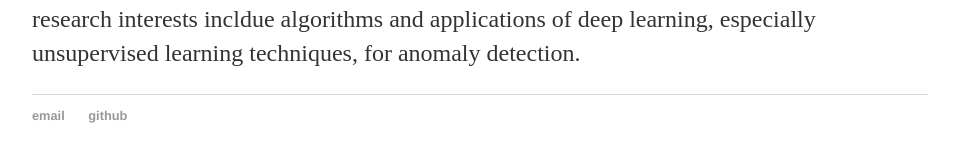
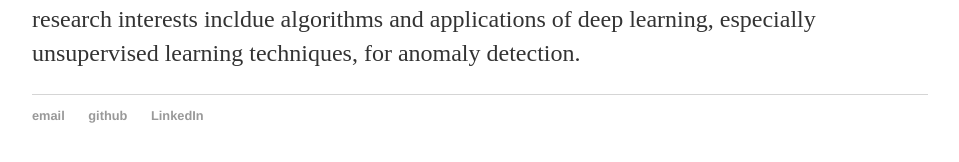
Before and after one commit to agoodge/agoodge.github.io, a Jekyll site: the page built from index.html, in a window 1280 px wide. Shown: the part 548-710 px from the top of the page, without its empty margins (160-1119 px from the left). Built offline with Jekyll 4.4.1, drawn with Linux system fonts in a browser that asks for light colours.

Commit message:
Update default.html

```diff
--- a/_layouts/default.html
+++ b/_layouts/default.html
@@ -23,6 +23,7 @@
 	    		<ul>
 	        		<li><a href="adam.goodge@u.nus.edu">email</a></li>
 	        		<li><a href="https://github.com/agoodge">github</a></li>
+				<li><a href="https://www.linkedin.com/in/adam-goodge001/">LinkedIn</a></li>
 				</ul>
 			</footer>
 		</body>
```
